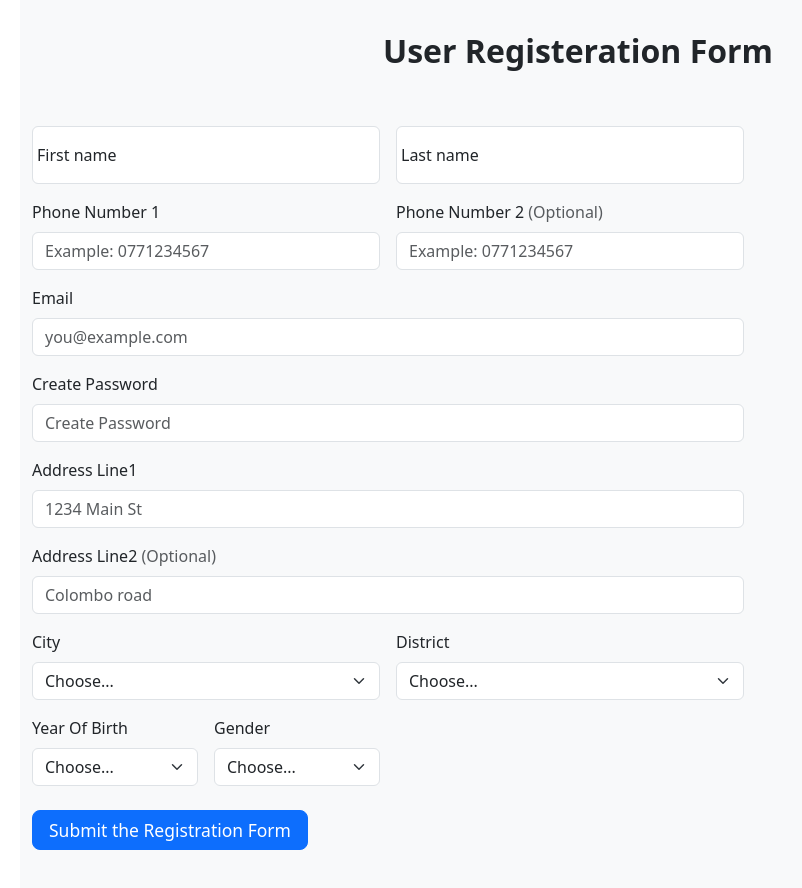
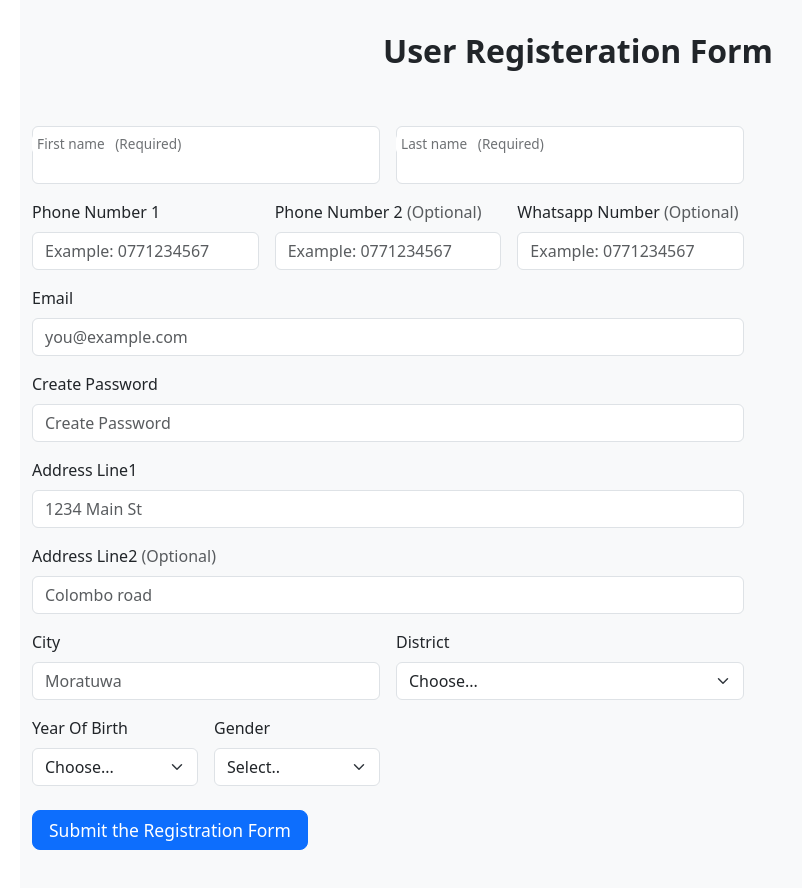
Before and after one commit to Chathura-Nilaksha/FE-CLOTHIFY-STORE, a React (Vite) app: page /register in a window 1280 px wide. Shown: the part 240-1128 px from the top of the page, without its empty margins (62-864 px from the left). Built offline with nearby package versions, Linux system fonts and the light colour scheme.

Commit message:
Developed Register page

```diff
--- a/package.json
+++ b/package.json
@@ -10,11 +10,13 @@
     "preview": "vite preview"
   },
   "dependencies": {
+    "axios": "^1.6.8",
     "bootstrap": "^5.3.3",
     "bootstrap-icons": "^1.11.3",
     "react": "^18.2.0",
     "react-color": "^2.19.3",
-    "react-dom": "^18.2.0"
+    "react-dom": "^18.2.0",
+    "react-hook-form": "^7.51.4"
   },
   "devDependencies": {
     "@types/react": "^18.2.66",
--- a/src/pages/Register.tsx
+++ b/src/pages/Register.tsx
@@ -1,12 +1,39 @@
 import ClothifyHeader from "./ClothifyHeader";
 import HeaderCompo from "./HeaderCompo";
 import '../App.css'
+import axios from "axios";
+import { SubmitHandler, useForm } from "react-hook-form";
+
+enum GenderEnum {
+    female = "female",
+    male = "male",
+}
+interface IFormInput {
+    firstName: string,
+    lastName: string,
+    phoneNumber1: string,
+    phoneNumber2: string,
+    whatsappNumber: string,
+    email: string,
+    password: string,
+    addressLine1: string,
+    addressLine2: string,
+    city: string,
+    district: string,
+    yearOfBirth: number,
+    gender: GenderEnum
+}
 
 export default function Register() {
 
+    const { register, handleSubmit, formState: { errors } } = useForm<IFormInput>()
+    const submitForm: SubmitHandler<IFormInput> = (customerData) => {
+        console.log(customerData);
+        axios.post('http://localhost:8081/customer/save-details', customerData);
+    }
 
     return (
-        <>
+        <div>
             <div className="conrainer">
                 <div className="raw text-center" >
                     <ClothifyHeader />
@@ -19,11 +46,13 @@ export default function Register() {
                 </div>
             </div>
 
+
+
             <div className="container">
                 <div className="raw">
                     <body className="bg-body-tertiary">
 
-                        <div className="container">
+                        <form className="container">
                             <main>
                                 <div className="py-5 text-center">
                                     <h2><strong>User Registeration Form</strong></h2>
@@ -35,112 +64,181 @@ export default function Register() {
                                         <form className="needs-validation" noValidate>
                                             <div className="row g-3">
                                                 <div className="col-sm-6 form-floating">
-                                                    <input type="text" className="form-control" id="firstName" placeholder="" required />
-                                                    <label htmlFor="firstName" className="form-label">First name</label>
-                                                    <div className="invalid-feedback">
-                                                        First name is required.
-                                                    </div>
+                                                    <input type="text"
+                                                        {...register("firstName", { required: true })}
+                                                        aria-invalid={errors.firstName ? "true" : "false"}
+                                                        className="form-control" id="firstName" />
+
+                                                    {errors.firstName?.type === "required" && (
+                                                        <p role="alert">First name is required</p>
+                                                    )}
+
+                                                    <label htmlFor="firstName" className="form-label">First name &nbsp; (Required)</label>
+
+                                                    {/* <input         // This unit taken from FORMHOOK site.
+                                                        {...register("firstName", { required: true })}
+                                                        aria-invalid={errors.firstName ? "true" : "false"}
+                                                    />
+                                                    {errors.firstName?.type === "required" && (
+                                                        <p role="alert">First name is required</p>
+                                                    )} */}
+
                                                 </div>
 
                                                 <div className="col-sm-6 form-floating">
-                                                    <input type="text" className="form-control" id="lastName" placeholder="" required />
-                                                    <label htmlFor="lastName" className="form-label">Last name</label>
-                                                    <div className="invalid-feedback">
-                                                        Last name is required.
-                                                    </div>
+                                                    <input type="text"
+                                                        {...register("lastName", { required: true })}
+                                                        aria-invalid={errors.lastName ? "true" : "false"}
+                                                        className="form-control" id="lastName" />
+
+                                                    {errors.lastName?.type === "required" && (
+                                                        <p role="alert">Last name is required</p>
+                                                    )}
+
+                                                    <label htmlFor="lastName" className="form-label">Last name &nbsp; (Required)</label>
                                                 </div>
 
-                                                <div className="col-sm-6">
+                                                <div className="col-sm-4">
                                                     <label htmlFor="phone-number-1" className="form-label">Phone Number 1 </label>
-                                                    <input type="email" className="form-control" id="phone-number-1" placeholder="Example: 0771234567" required />
-                                                    <div className="invalid-feedback">
-                                                        Please enter a valid Phone Number for shipping updates.
-                                                    </div>
+                                                    <input type="text"
+                                                        {...register("phoneNumber1", { required: true })}
+                                                        aria-invalid={errors.phoneNumber1 ? "true" : "false"}
+                                                        className="form-control" id="phone-number-1" placeholder="Example: 0771234567" />
+
+                                                    {errors.phoneNumber1?.type === "required" && (
+                                                        <p role="alert">Phone Number1 is required</p>
+                                                    )}
+
                                                 </div>
 
-                                                <div className="col-sm-6">
+                                                <div className="col-sm-4">
                                                     <label htmlFor="phone-number-2" className="form-label">Phone Number 2 <span className="text-body-secondary">(Optional)</span></label>
-                                                    <input type="email" className="form-control" id="phone-number-2" placeholder="Example: 0771234567" />
+                                                    <input type="text"
+                                                        {...register("phoneNumber2")}
+                                                        className="form-control" id="phone-number-2" placeholder="Example: 0771234567" />
+                                                </div>
+
+                                                <div className="col-sm-4">
+                                                    <label htmlFor="whatsapp-number" className="form-label">Whatsapp Number <span className="text-body-secondary">(Optional)</span></label>
+                                                    <input type="text"
+                                                        {...register("whatsappNumber", { required: true })}
+                                                        className="form-control" id="whatsapp-number" placeholder="Example: 0771234567" />
                                                 </div>
 
                                                 <div className="col-12">
                                                     <label htmlFor="email" className="form-label">Email </label>
-                                                    <input type="email" className="form-control" id="email" placeholder="you@example.com" required />
-                                                    <div className="invalid-feedback">
-                                                        Please enter a valid email address for shipping updates.
-                                                    </div>
+                                                    <input type="email"
+                                                        {...register("email", { required: true })}
+                                                        aria-invalid={errors.email ? "true" : "false"}
+                                                        className="form-control" id="email" placeholder="you@example.com" required />
+
+                                                    {errors.email?.type === "required" && (
+                                                        <p role="alert">Email is required</p>
+                                                    )}
+
                                                 </div>
 
                                                 <div className="col-12">
-                                                    <label htmlFor="CreatePassword" className="form-label">Create Password </label>
-                                                    <input type="password" className="form-control" id="CreatePassword" placeholder="Create Password" required />
-                                                    <div className="invalid-feedback">
-                                                        Please Create a Password.
-                                                    </div>
+                                                    <label htmlFor="createPassword" className="form-label">Create Password </label>
+                                                    <input type="password"
+                                                        {...register("password", { required: true })}
+                                                        aria-invalid={errors.password ? "true" : "false"}
+                                                        className="form-control" id="createPassword" placeholder="Create Password" required />
+
+                                                    {errors.password?.type === "required" && (
+                                                        <p role="alert">Please Create a Password.</p>
+                                                    )}
+
                                                 </div>
 
                                                 <div className="col-12">
-                                                    <label htmlFor="address" className="form-label">Address Line1</label>
-                                                    <input type="text" className="form-control" id="address" placeholder="1234 Main St" required />
-                                                    <div className="invalid-feedback">
-                                                        Please enter your Address Line1.
-                                                    </div>
+                                                    <label htmlFor="address1" className="form-label">Address Line1</label>
+                                                    <input type="text"
+                                                        {...register("addressLine1", { required: true })}
+                                                        aria-invalid={errors.addressLine1 ? "true" : "false"}
+                                                        className="form-control" id="address1" placeholder="1234 Main St" />
+
+                                                    {errors.addressLine1?.type === "required" && (
+                                                        <p role="alert">Please enter your Address.</p>
+                                                    )}
+
                                                 </div>
 
                                                 <div className="col-12">
                                                     <label htmlFor="address2" className="form-label">Address Line2 <span className="text-body-secondary">(Optional)</span></label>
-                                                    <input type="text" className="form-control" id="address2" placeholder="Colombo road" />
+                                                    <input type="text"
+                                                        {...register("addressLine2")}
+                                                        className="form-control" id="address2" placeholder="Colombo road" />
+
                                                 </div>
 
                                                 <div className="col-md-6">
-                                                    <label htmlFor="country" className="form-label">City</label>
-                                                    <select className="form-select" id="country" required>
-                                                        <option value="">Choose...</option>
-                                                        <option>United States</option>
-                                                    </select>
-                                                    <div className="invalid-feedback">
-                                                        Please select valid City.
-                                                    </div>
+                                                    <label htmlFor="city" className="form-label">City</label>
+                                                    <input type="text"
+                                                        {...register("city", { required: true })}
+                                                        aria-invalid={errors.city ? "true" : "false"}
+                                                        className="form-control" id="city" placeholder="Moratuwa" />
+
+                                                    {errors.city?.type === "required" && (
+                                                        <p role="alert">Please enter your City.</p>
+                                                    )}
+
                                                 </div>
 
                                                 <div className="col-md-6">
-                                                    <label htmlFor="state" className="form-label">District</label>
-                                                    <select className="form-select" id="state" required>
+                                                    <label htmlFor="district" className="form-label">District</label>
+                                                    <select
+                                                        {...register("district", { required: true })}
+                                                        aria-invalid={errors.district ? "true" : "false"}
+                                                        className="form-select" id="district">
                                                         <option value="">Choose...</option>
                                                         <option>California</option>
                                                     </select>
-                                                    <div className="invalid-feedback">
-                                                        Please provide District.
-                                                    </div>
+
+                                                    {errors.district?.type === "required" && (
+                                                        <p role="alert">Please Select your District.</p>
+                                                    )}
+
                                                 </div>
 
                                                 <div className="col-md-3">
                                                     <label htmlFor="birth" className="form-label">Year Of Birth</label>
-                                                    <select className="form-select" id="birth" required>
+                                                    <select {...register("yearOfBirth", { required: true })}
+                                                        aria-invalid={errors.yearOfBirth ? "true" : "false"}
+                                                        className="form-select" id="birth" >
                                                         <option value="">Choose...</option>
                                                         <option>California</option>
                                                     </select>
-                                                    <div className="invalid-feedback">
-                                                        Please provide Year Of Birth.
-                                                    </div>
+
+                                                    {errors.yearOfBirth?.type === "required" && (
+                                                        <p role="alert">Please Select your Birth Year.</p>
+                                                    )}
+
                                                 </div>
+
                                                 <div className="col-md-3">
                                                     <label htmlFor="gender" className="form-label">Gender</label>
-                                                    <select className="form-select" id="gender" required>
-                                                        <option value="">Choose...</option>
-                                                        <option>California</option>
+
+                                                    <select {...register("gender", { required: true })}
+                                                        aria-invalid={errors.gender ? "true" : "false"}
+                                                        className="form-select" id="gender">
+                                                        <option>Select..</option>
+                                                        <option value="female">Female</option>
+                                                        <option value="male">Male</option>
                                                     </select>
-                                                    <div className="invalid-feedback">
-                                                        Please provide Gender.
-                                                    </div>
+
+                                                    {errors.gender?.type === "required" && (
+                                                        <p role="alert">Please Select your Gender.</p>
+                                                    )}
+
                                                 </div>
                                             </div>
-                                            <button  className="btn btn-primary btn-lg mb-5 mt-4 py-1" type="submit"> <small>Submit the Registration Form</small></button>
+                                            <button onClick={handleSubmit(submitForm)} className="btn btn-primary btn-lg mb-5 mt-4 py-1" type="submit"> <small>Submit the Registration Form</small></button>
                                         </form>
                                     </div>
                                 </div>
                             </main>
-                        </div>
+                        </form>
 
                         <script src="/docs/5.3/dist/js/bootstrap.bundle.min.js" integrity="sha384-YvpcrYf0tY3lHB60NNkmXc5s9fDVZLESaAA55NDzOxhy9GkcIdslK1eN7N6jIeHz" crossOrigin="anonymous"></script>
                         <script src="checkout.js"></script>
@@ -149,6 +247,6 @@ export default function Register() {
 
                 </div>
             </div>
-        </>
+        </div>
     );
 }
```
Also changed, not shown: 1 other file (tests, documents, lock files or other folders).
